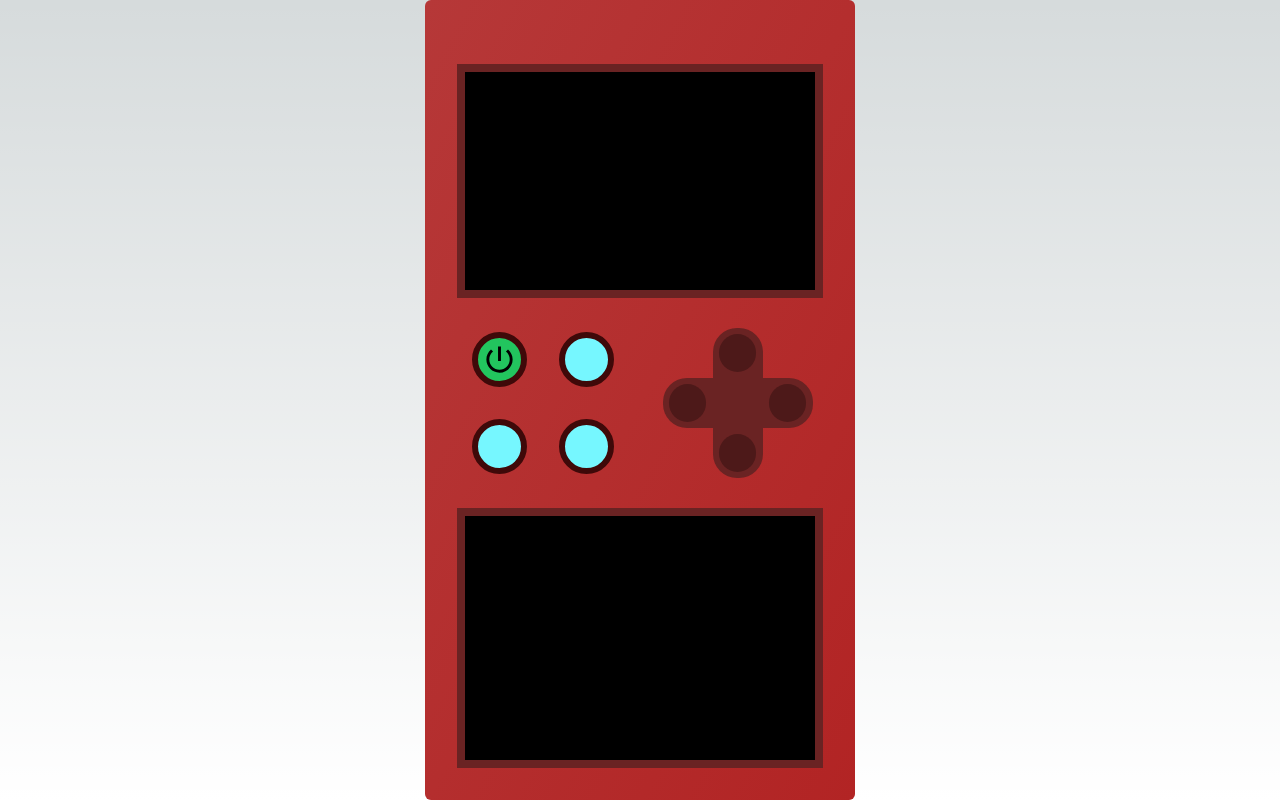
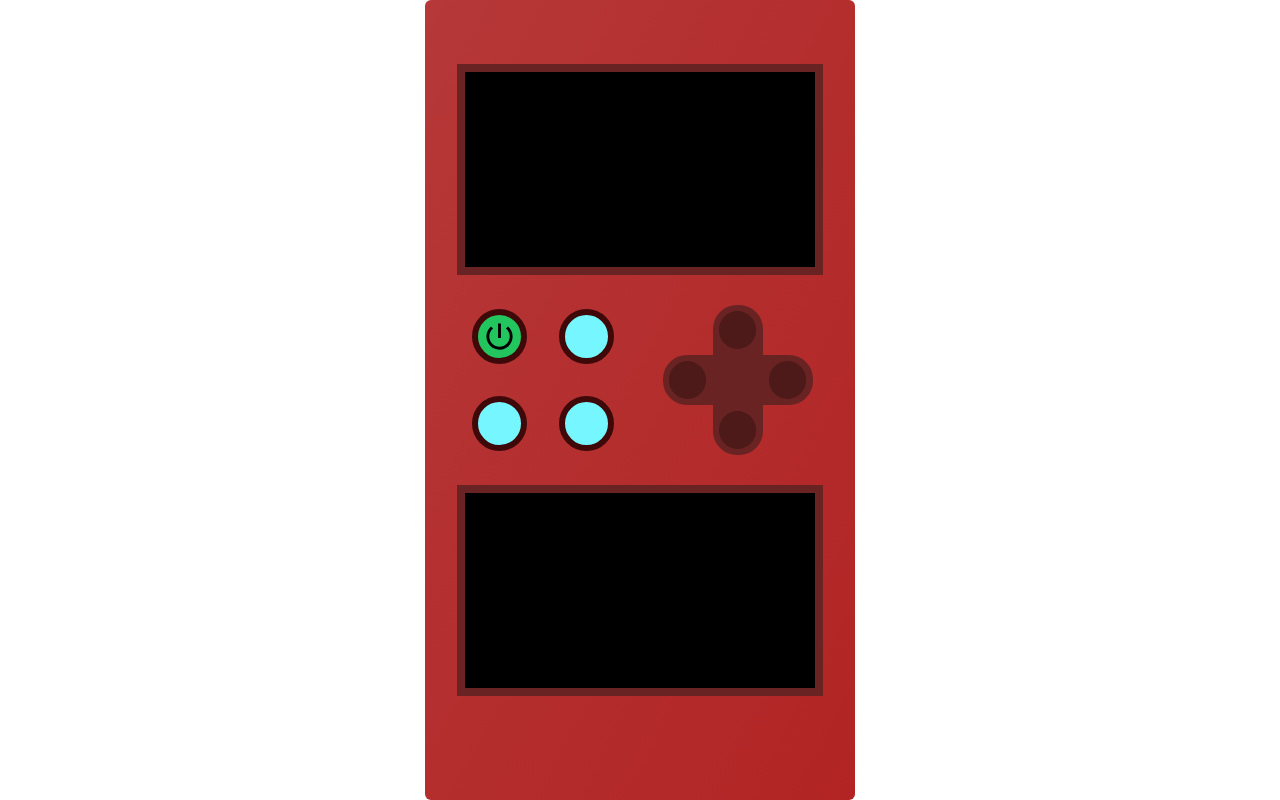
Before and after one commit to LitovicMateo/pokedex-nextjs, a Next.js app: page / in a window 1280 px wide. Built offline with nearby package versions, Linux system fonts and the light colour scheme.

Commit message:
Add files via upload

```diff
--- a/src/app/globals.css
+++ b/src/app/globals.css
@@ -1,33 +1,3 @@
 @tailwind base;
 @tailwind components;
 @tailwind utilities;
-
-:root {
-  --foreground-rgb: 0, 0, 0;
-  --background-start-rgb: 214, 219, 220;
-  --background-end-rgb: 255, 255, 255;
-}
-
-@media (prefers-color-scheme: dark) {
-  :root {
-    --foreground-rgb: 255, 255, 255;
-    --background-start-rgb: 0, 0, 0;
-    --background-end-rgb: 0, 0, 0;
-  }
-}
-
-body {
-  color: rgb(var(--foreground-rgb));
-  background: linear-gradient(
-      to bottom,
-      transparent,
-      rgb(var(--background-end-rgb))
-    )
-    rgb(var(--background-start-rgb));
-}
-
-@layer utilities {
-  .text-balance {
-    text-wrap: balance;
-  }
-}
--- a/src/components/layout/BottomScreen.tsx
+++ b/src/components/layout/BottomScreen.tsx
@@ -7,7 +7,7 @@
 
 const BottomScreen: React.FC<BottomScreenProps> = ({isOn}) => {
   return (
-    <div id="screen" className={`${isOn ? "bg-[#C3FBFF]" : "bg-black"} h-[334px] w-[366px] border-solid border-8 border-[#6A2323]`}></div>
+    <div id="screen" className={`${isOn ? "bg-[#C3FBFF]" : "bg-black"} h-[334px] max-h-[30%] w-[366px] max-w-full  border-solid border-8 border-[#6A2323]`}></div>
 )
 }
 
--- a/src/components/layout/TopScreen.tsx
+++ b/src/components/layout/TopScreen.tsx
@@ -9,7 +9,7 @@
 
 const TopScreen: React.FC<TopScreenProps> = ({isOn,children}) => {
   return (
-    <div id="screen" className={`${isOn ? "bg-[#C3FBFF]" : "bg-black"} h-[300px] w-[366px] relative border-solid border-8 border-[#6A2323]`}>
+    <div id="screen" className={`${isOn ? "bg-[#C3FBFF]" : "bg-black"} h-[300px] max-h-[30%] w-[366px] max-w-full relative border-solid overflow-hidden border-8 border-[#6A2323]`}>
       {isOn && children}
     </div>
 )
```
